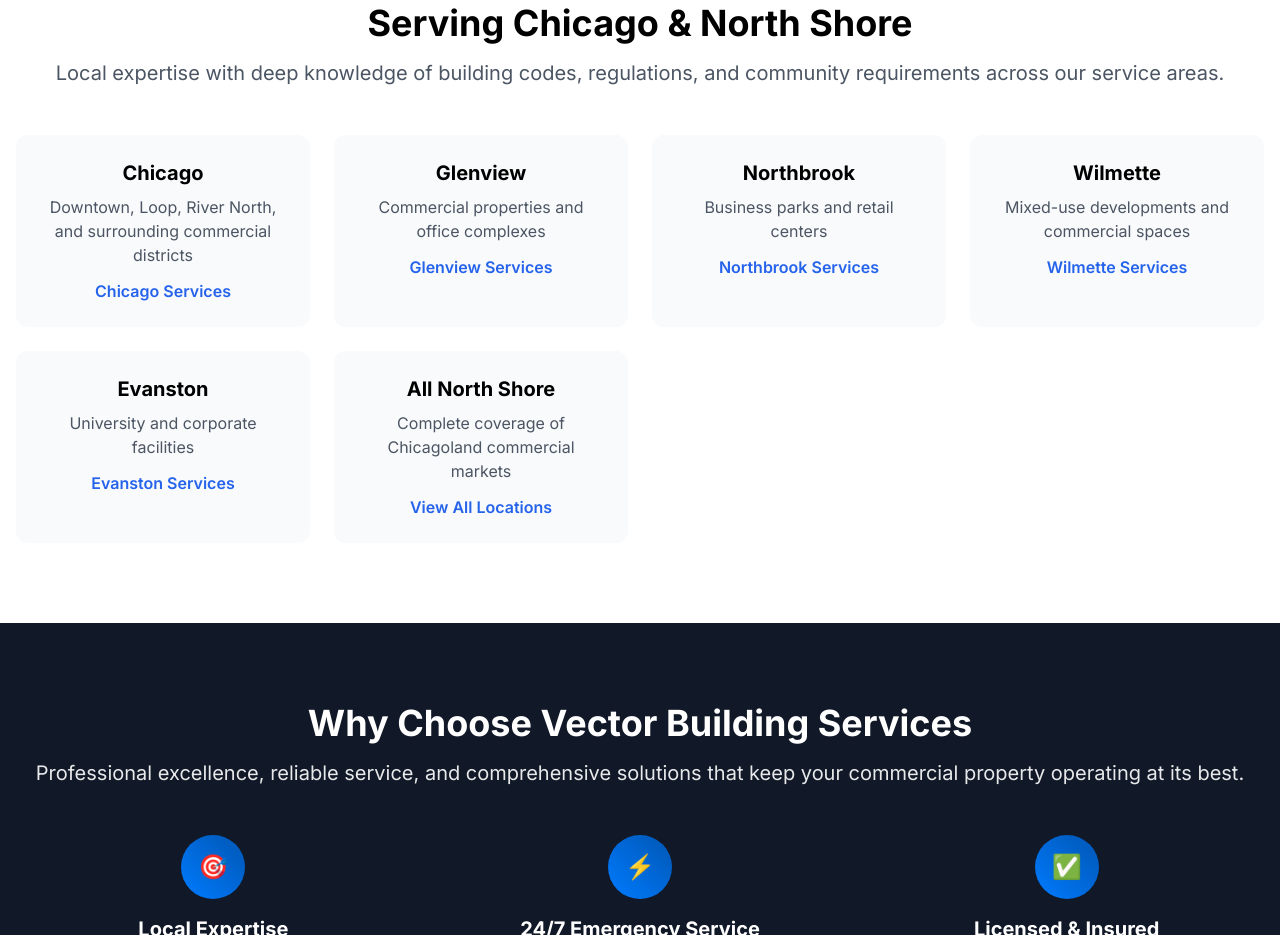
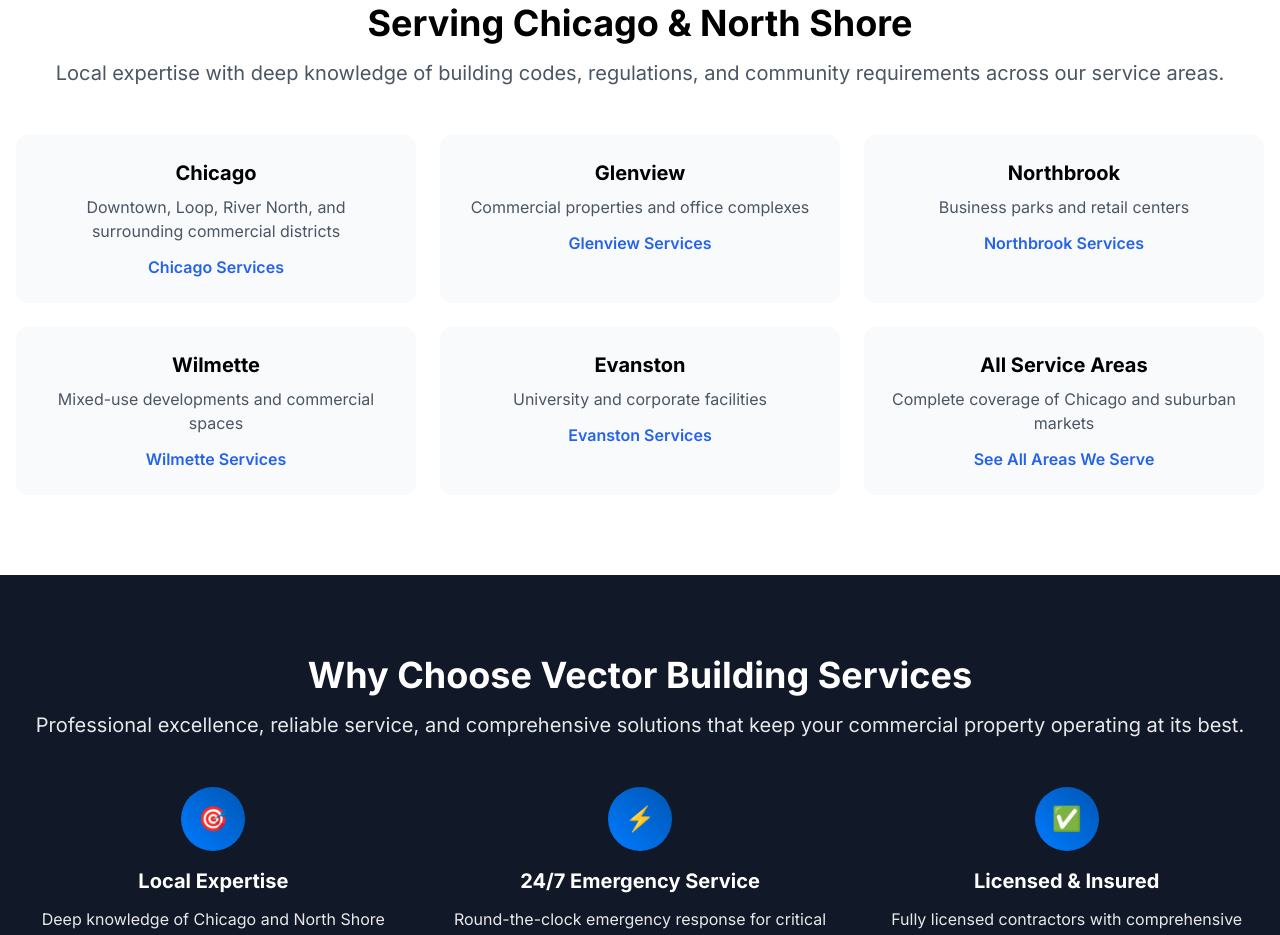
Before and after one commit to Mirsadc1971/vector, an Astro site: page / in a window 1280 px wide. Shown: the part 3516-4451 px from the top of the page. Built offline with nearby package versions, Linux system fonts and the light colour scheme; Astro itself is replaced by a stand-in of ours.

Commit message:
Fix location cards layout and update last card to 'See All Areas We Serve'

```diff
--- a/src/pages/index.astro
+++ b/src/pages/index.astro
@@ -386,7 +386,7 @@ const schema = {
         <p class="text-xl text-gray-600">Local expertise with deep knowledge of building codes, regulations, and community requirements across our service areas.</p>
       </div>
 
-      <div class="grid md:grid-cols-3 lg:grid-cols-4 gap-6">
+      <div class="grid md:grid-cols-2 lg:grid-cols-3 gap-6">
         <div class="bg-gray-50 p-6 rounded-xl text-center hover:shadow-lg transition-shadow">
           <h4 class="text-xl font-bold mb-2">Chicago</h4>
           <p class="text-gray-600">Downtown, Loop, River North, and surrounding commercial districts</p>
@@ -418,9 +418,9 @@ const schema = {
         </div>
 
         <div class="bg-gray-50 p-6 rounded-xl text-center hover:shadow-lg transition-shadow">
-          <h4 class="text-xl font-bold mb-2">All North Shore</h4>
-          <p class="text-gray-600">Complete coverage of Chicagoland commercial markets</p>
-          <a href="/locations/north-shore/" class="text-blue-600 font-semibold mt-3 inline-block">View All Locations</a>
+          <h4 class="text-xl font-bold mb-2">All Service Areas</h4>
+          <p class="text-gray-600">Complete coverage of Chicago and suburban markets</p>
+          <a href="/locations/" class="text-blue-600 font-semibold mt-3 inline-block">See All Areas We Serve</a>
         </div>
       </div>
     </div>
```
